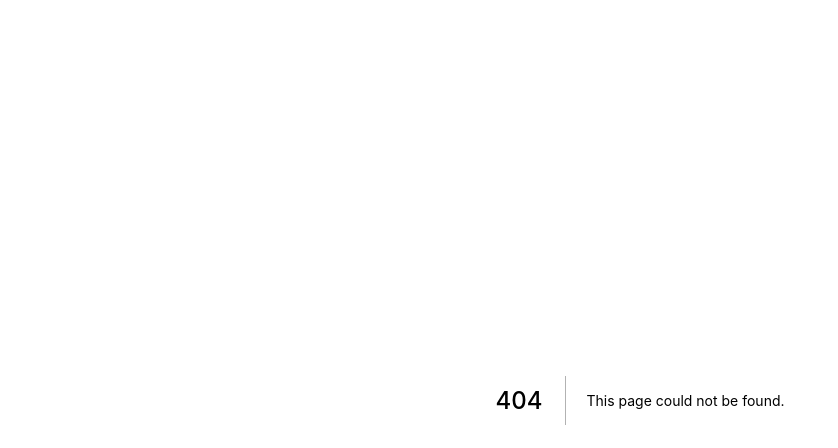
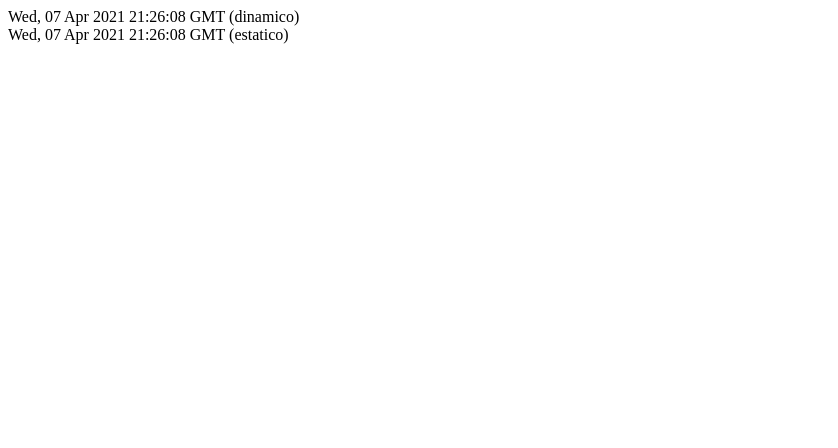
Before and after one commit to Rvilhena/Teste-Next, a Next.js app: page /tempo in a window 1280 px wide. Before the commit this address had no page. Shown: the top 448 px of the page, without its empty margins (0-838 px from the left). Built offline with nearby package versions, Linux system fonts and the light colour scheme.

Commit message:
Page Tempo

```diff
--- /dev/null
+++ b/pages/tempo.js
@@ -0,0 +1,28 @@
+function Tempo(props) {
+    const dynamicDate = new Date();
+    const dynamicDateString = dynamicDate.toGMTString();
+
+    return (
+        <div>
+            <div>{dynamicDateString} (dinamico)</div>
+            <div>{props.staticDateString} (estatico)</div>
+        </div>
+    )
+
+}
+
+export function getStaticProps() {
+
+    const staticDate = new Date();
+    const staticDateString = staticDate.toGMTString();
+
+    return {
+        props: {
+            staticDateString
+        }
+    }
+
+}
+
+
+export default Tempo;
```
